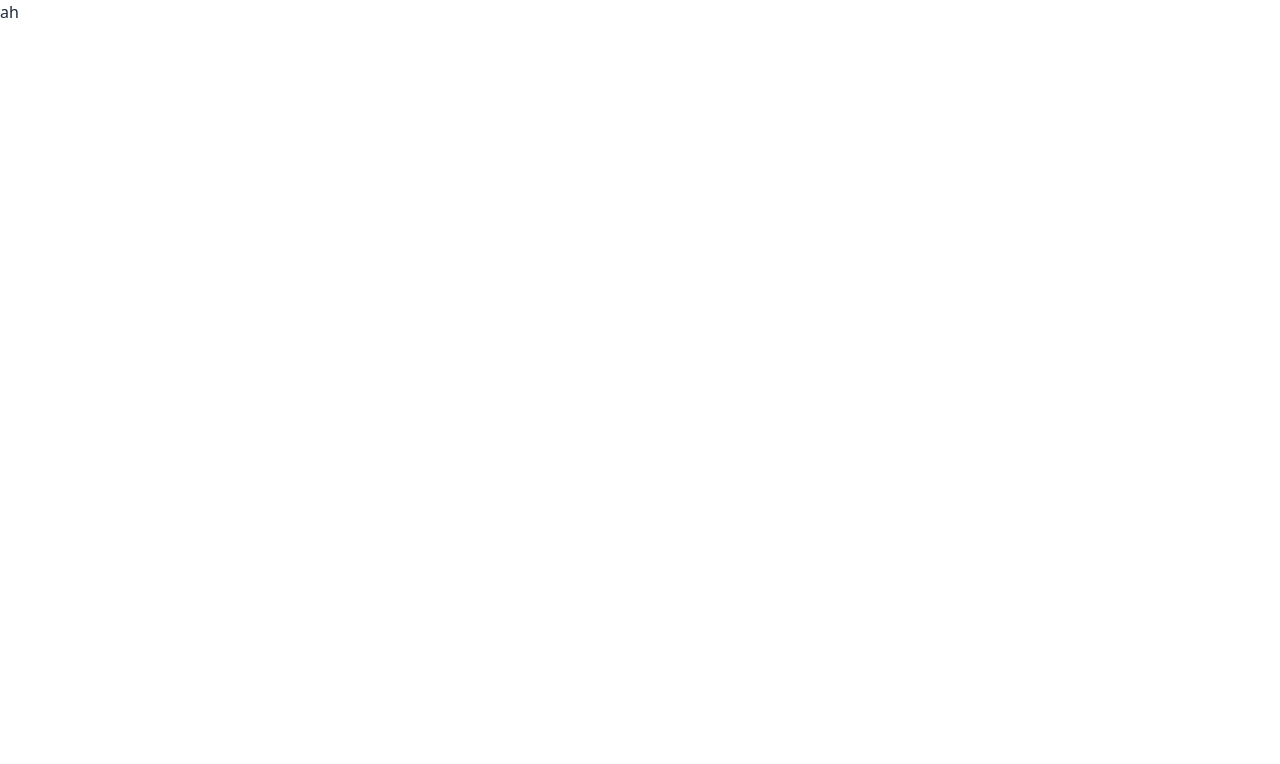
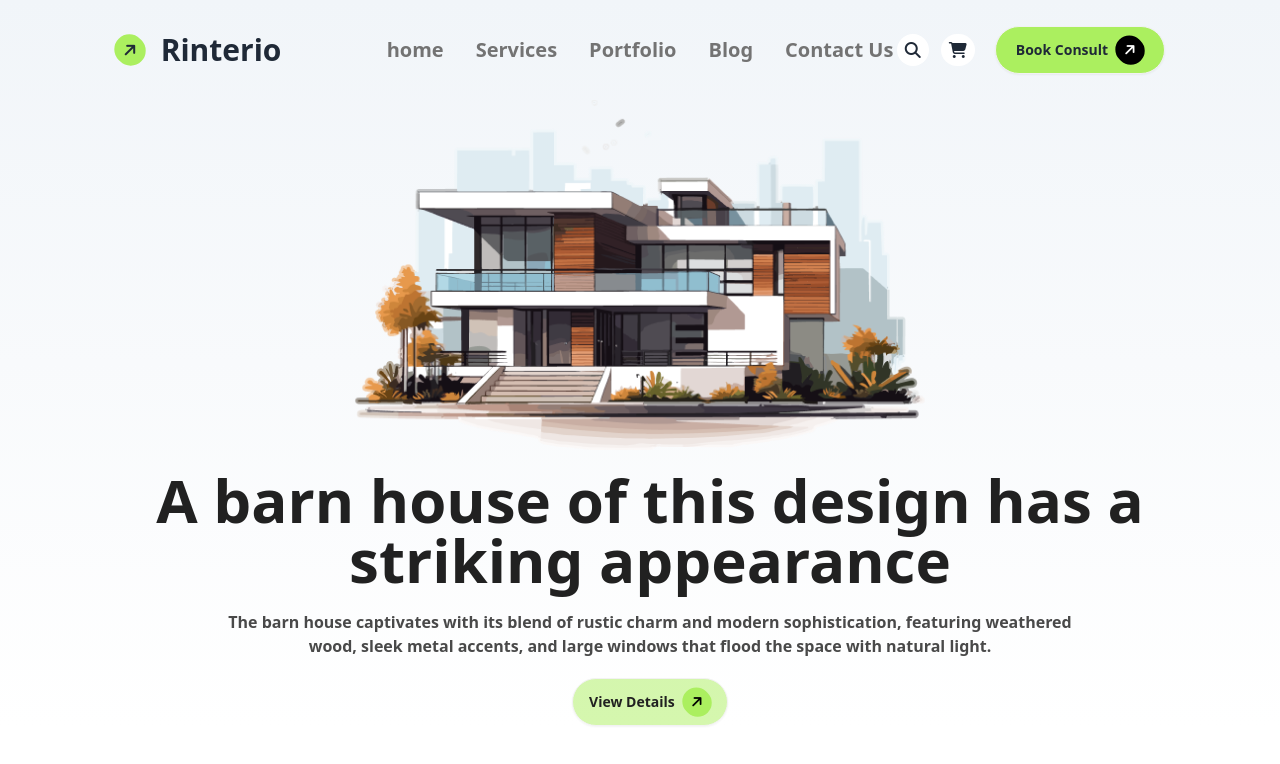
Before and after one commit to tahmina-nishu/Reset-A3, a plain HTML site: page index.html in a window 1280 px wide. Drawn offline with nearby package versions, Linux system fonts and the light colour scheme.

Commit message:
complete header section

```diff
--- a/index.html
+++ b/index.html
@@ -3,27 +3,108 @@
 <head>
     <meta charset="UTF-8">
     <meta name="viewport" content="width=device-width, initial-scale=1.0">
-    <title>Batch-10 Assignment-3 </title>
+    <title>Assignment-03</title>
 
-    <!-- Daisy ui , tailwind link  -->
-    <link href="https://cdn.jsdelivr.net/npm/daisyui@4.12.10/dist/full.min.css" rel="stylesheet" type="text/css" />
-    <script src="https://cdn.tailwindcss.com"></script>
- ah
+    <link rel="stylesheet" href="https://cdnjs.cloudflare.com/ajax/libs/font-awesome/6.6.0/css/all.min.css" integrity="sha512-Kc323vGBEqzTmouAECnVceyQqyqdsSiqLQISBL29aUW4U/M7pSPA/gEUZQqv1cwx4OnYxTxve5UMg5GT6L4JJg==" crossorigin="anonymous" referrerpolicy="no-referrer" />
+
+    <!-- google font cdn -->
+    <link rel="preconnect" href="https://fonts.googleapis.com">
+    <link rel="preconnect" href="https://fonts.gstatic.com" crossorigin>
+    <link href="https://fonts.googleapis.com/css2?family=Manrope:wght@200..800&display=swap" rel="stylesheet">
+
+     <!-- daisyui cdn -->
+
+     <link href="https://cdn.jsdelivr.net/npm/daisyui@4.12.10/dist/full.min.css" rel="stylesheet" type="text/css" />
+     <script src="https://cdn.tailwindcss.com"></script>
+
+     <!-- font -->
+      <style>
+        .font-Manrope{
+            font-family: "Manrope", sans-serif;
+        }
+      </style>
+     <script>
+        tailwind.config = {
+          theme: {
+            extend: {
+              colors: {
+                clifford: '#da373d',
+                primary: '#ABEF5F',
+                secondary: 'rgba(171, 239, 95, 0.5)',
+                txtprimary:'#212121',
+                txtsecondary:'#494949',
+                nav:'#737373',
+              },
+            },
+          },
+        }
+      </script>
 </head>
-<body>
-    <!-- Header Part  -->
-    <header>
+<body class="font-manrope">
+  <!-- header section -->
+  <header class=" bg-gradient-to-t from-white to-slate-100 mb-24">
+    <!-- nav -->
+      <nav class="md:w-10/12 mx-auto ">
+          <div class="navbar py-5">
+              <div class="navbar-start">
 
-    </header>
+                <div class="flex gap-4 items-center">
+                  <i class="fa-solid fa-arrow-right transform -rotate-45 rounded-full p-2  bg-primary"></i>
+                  <a class="font-bold text-3xl ">Rinterio</a>
+                </div>
 
-    <!-- Main Part  -->
-    <main>
+              </div>
+              <div class="navbar-center hidden lg:flex">
+                <ul class="menu menu-horizontal px-1 text-nav font-bold text-xl">
+                  <li class="hover:text-txtprimary"><a>home</a></li>
+                  <li class="hover:text-txtprimary"><a>Services</a></li>
+                  <li class="hover:text-txtprimary"><a>Portfolio</a></li>
+                  <li class="hover:text-txtprimary"><a>Blog</a></li>
+                  <li class="hover:text-txtprimary"><a>Contact Us</a></li>
+                </ul>
+              </div>
 
-    </main>
 
-    <!-- Footer Part  -->
-    <footer>
 
-    </footer>
-</body>
-</html>
+              <div class="navbar-end gap-5 sm:flex sm:gap-5 hidden">
+                  <div class="flex gap-3">
+                      <i class="fa-solid fa-magnifying-glass rounded-[32px] p-2  bg-white cursor-pointer "></i>
+                      <i class="fa-solid fa-cart-shopping rounded-[32px] p-2  bg-white cursor-pointer"></i>
+                  </div>
+                <a class="btn bg-primary rounded-3xl px-5 font-bold">Book Consult
+                  <i class="fa-solid fa-arrow-right transform -rotate-45 rounded-[32px] p-2  bg-black text-white "></i>
+                </a>
+              </div>
+
+              <div class="dropdown absolute top-0 right-0 mt-5 mr-5 lg:hidden">
+                  <div tabindex="0" role="button" class=" lg:hidden ">
+                      <i class="fa-solid fa-bars bg-white rounded-full p-5" ></i>
+                  </div>
+                  <ul
+                    tabindex="0"
+                    class="menu menu-sm dropdown-content bg-base-100 rounded-box z-[1] mt-3 w-52 p-2 shadow right-0 text-nav">
+                      <li class="hover:text-txtprimary"><a>home</a></li>
+                      <li class="hover:text-txtprimary"><a>Services</a></li>
+                      <li class="hover:text-txtprimary"><a>Portfolio</a></li>
+                      <li class="hover:text-txtprimary"><a>Blog</a></li>
+                      <li class="hover:text-txtprimary"><a>Contact Us</a></li>
+                  </ul>
+                </div>
+
+            </div>
+          </nav>
+
+            <!-- banner -->
+            <div class="flex flex-col justify-center items-center  text-center space-x-5">
+              <img class="mb-5" src="./assets/banner.png" alt="house image">
+              <h1 class="text-3xl md:text-4xl lg:text-6xl text-txtprimary font-extrabold w-10/12 mx-auto mb-5">A barn house of this design has a striking appearance</h1>
+              <p class="w-8/12 text-txtsecondary font-semibold mx-auto mb-5">The barn house captivates with its blend of rustic charm and modern sophistication, featuring weathered wood, sleek metal accents, and large windows that flood the space with natural light.</p>
+              <button class=" btn bg-secondary  rounded-3xl text-txtprimary font-extrabold w-11/12 mx-auto sm:w-auto"> View Details
+                  <i class="fa-solid fa-arrow-right transform -rotate-45 rounded-[32px] p-2  bg-primary text-black "></i>
+              </button>
+          </div>
+     </header>
+
+
+     </body>
+     </html>
```
Also changed, not shown: assets/Rbw2.png (added), assets/Rvw1.png (added), assets/rbw-3.png (added), assets/rvw4.png (added), assets/rvw5.png (added).
